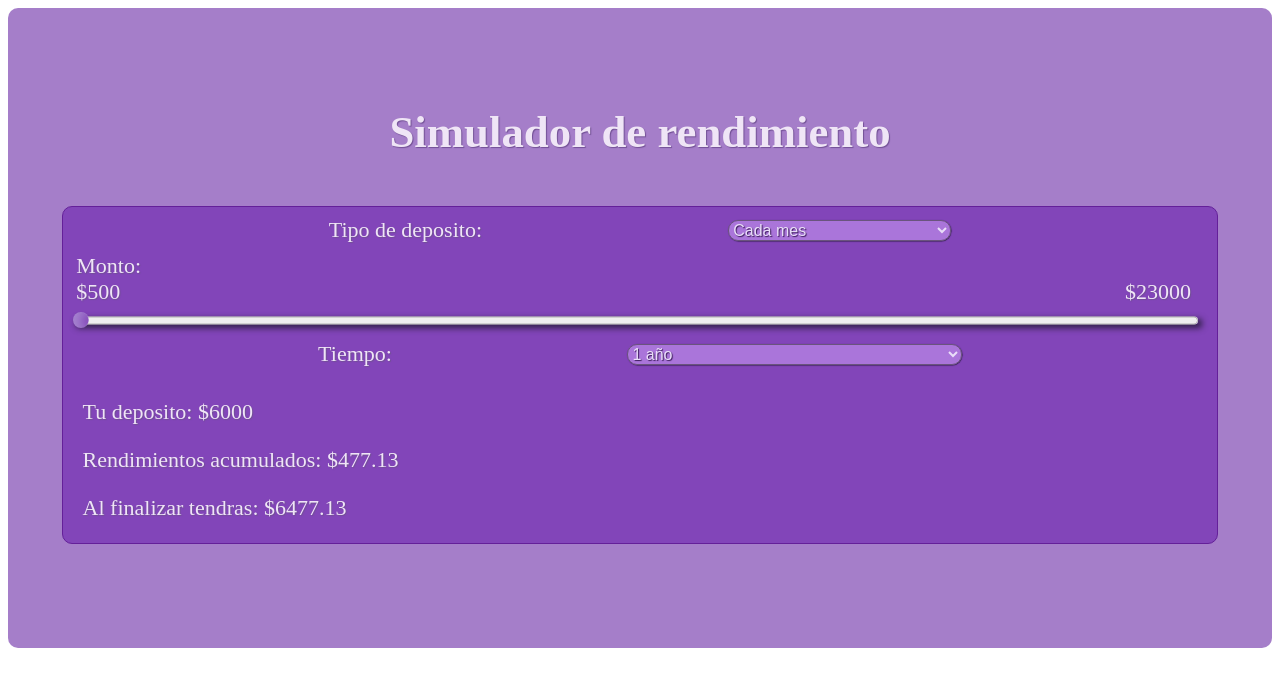
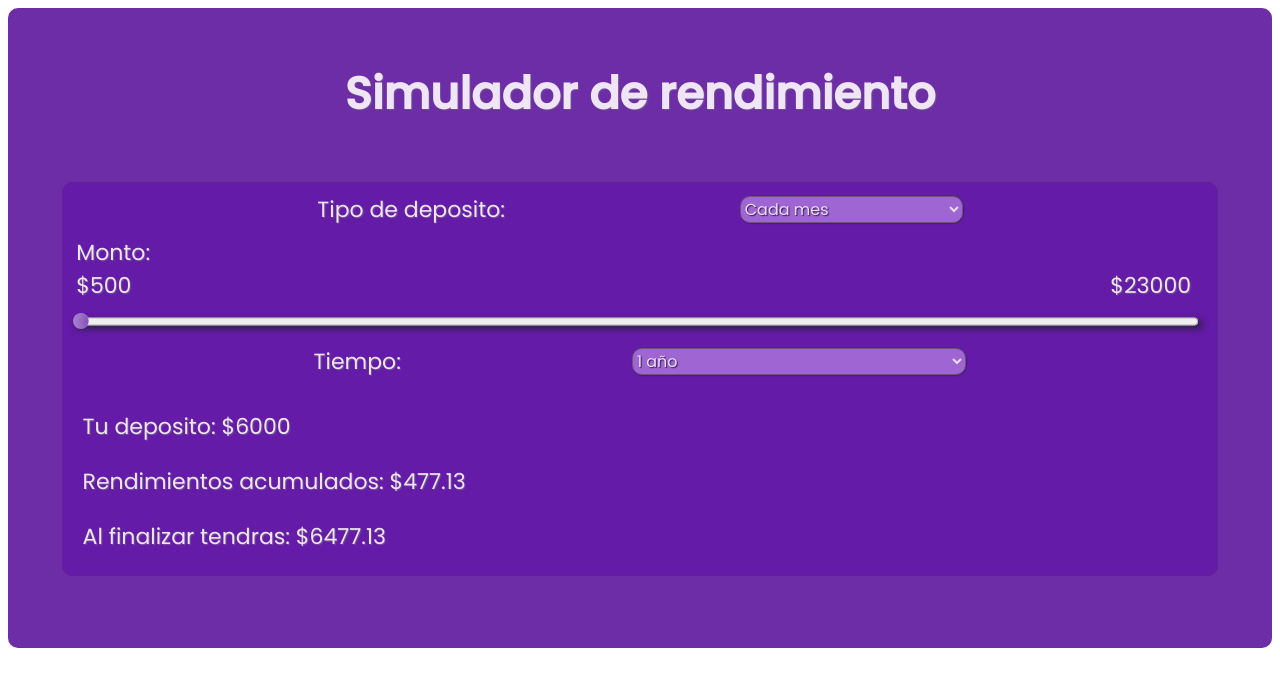
Before and after one commit to PabloPerez-M/long-term-savings, a React app: page / in a window 1280 px wide. Shown: the top 686 px of the page. Built offline with nearby package versions, Linux system fonts and the light colour scheme.

Commit message:
Change the font family and color to background

```diff
--- a/public/global.css
+++ b/public/global.css
@@ -1,5 +1,9 @@
+*{
+    font-family: 'Poppins', sans-serif;
+}
+
 .main {
-    background-color: rgba(77, 1, 148, 0.506);
+    background-color: rgba(77, 1, 148, 0.825);
     height: 80vh;
     width: 100%;
     display: flex;
--- a/public/index.html
+++ b/public/index.html
@@ -1,13 +1,19 @@
 <!DOCTYPE html>
 <html lang="en">
+
 <head>
     <meta charset="UTF-8">
     <meta name="viewport" content="width=device-width, initial-scale=1.0">
     <title>Document</title>
     <link rel="stylesheet" href="global.css">
+    <link rel="preconnect" href="https://fonts.googleapis.com">
+    <link rel="preconnect" href="https://fonts.gstatic.com" crossorigin>
+    <link href="https://fonts.googleapis.com/css2?family=Poppins:wght@300;400;500&display=swap" rel="stylesheet">
 </head>
+
 <body>
     <div id="root"></div>
 </body>
 <script src="bundle.js"></script>
+
 </html>
```
